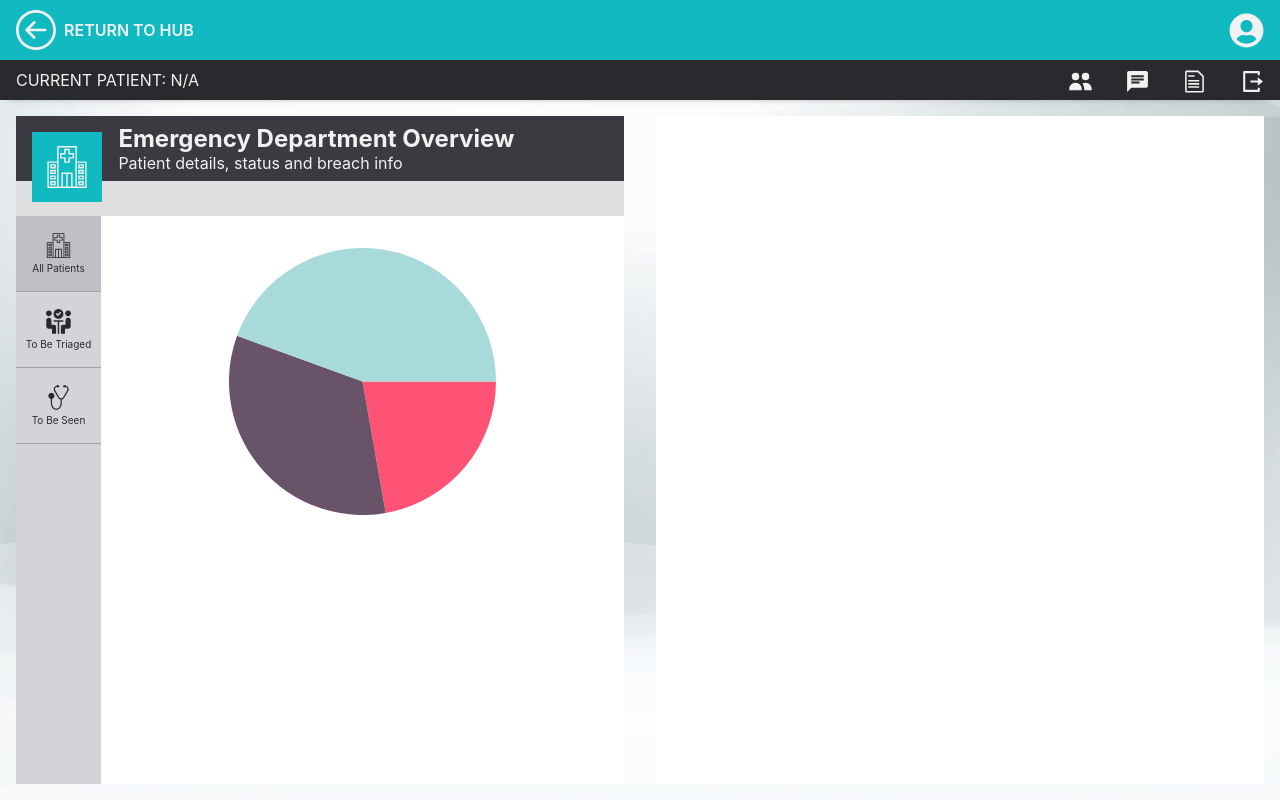
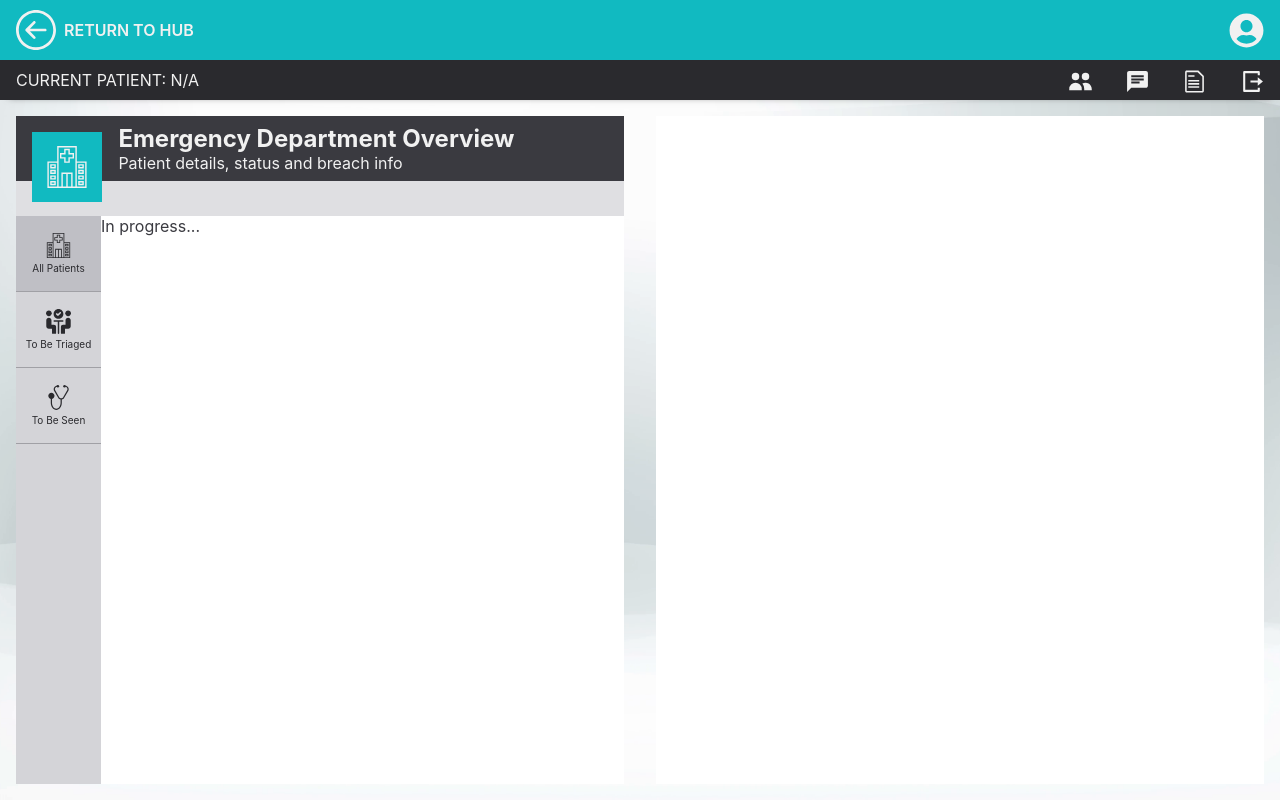
Before and after one commit to riz-l/one-ed, a React (Create React App) app: page /ward/ed-overview in a window 1280 px wide. Built offline with nearby package versions, Linux system fonts and the light colour scheme.

Commit message:
MASTER: Removing proof of concept pie chart on ED Overview temporarily

```diff
--- a/src/pages/EDOverview/EDOverview.component.jsx
+++ b/src/pages/EDOverview/EDOverview.component.jsx
@@ -1,6 +1,5 @@
 // Import: Dependencies
 import React, { useState, useEffect } from "react";
-import { PieChart } from "react-minimal-pie-chart";
 
 // Import: Assets
 import { ReactComponent as EDIcon } from "../../assets/img/icon/ward-ed.svg";
@@ -72,17 +71,7 @@ export default function EDOverview() {
               </ItemWrapper>
             </ReportNavigation>
           }
-          content={
-            <div style={{ margin: "2rem 8rem 0 8rem" }}>
-              <PieChart
-                data={[
-                  { title: "One", value: 10, color: "#FF5376" },
-                  { title: "Two", value: 15, color: "#685369" },
-                  { title: "Three", value: 20, color: "#A8DADC" },
-                ]}
-              />
-            </div>
-          }
+          content={<p>In progress...</p>}
           navStatus={isOverviewNavOpen}
         />
 
```
